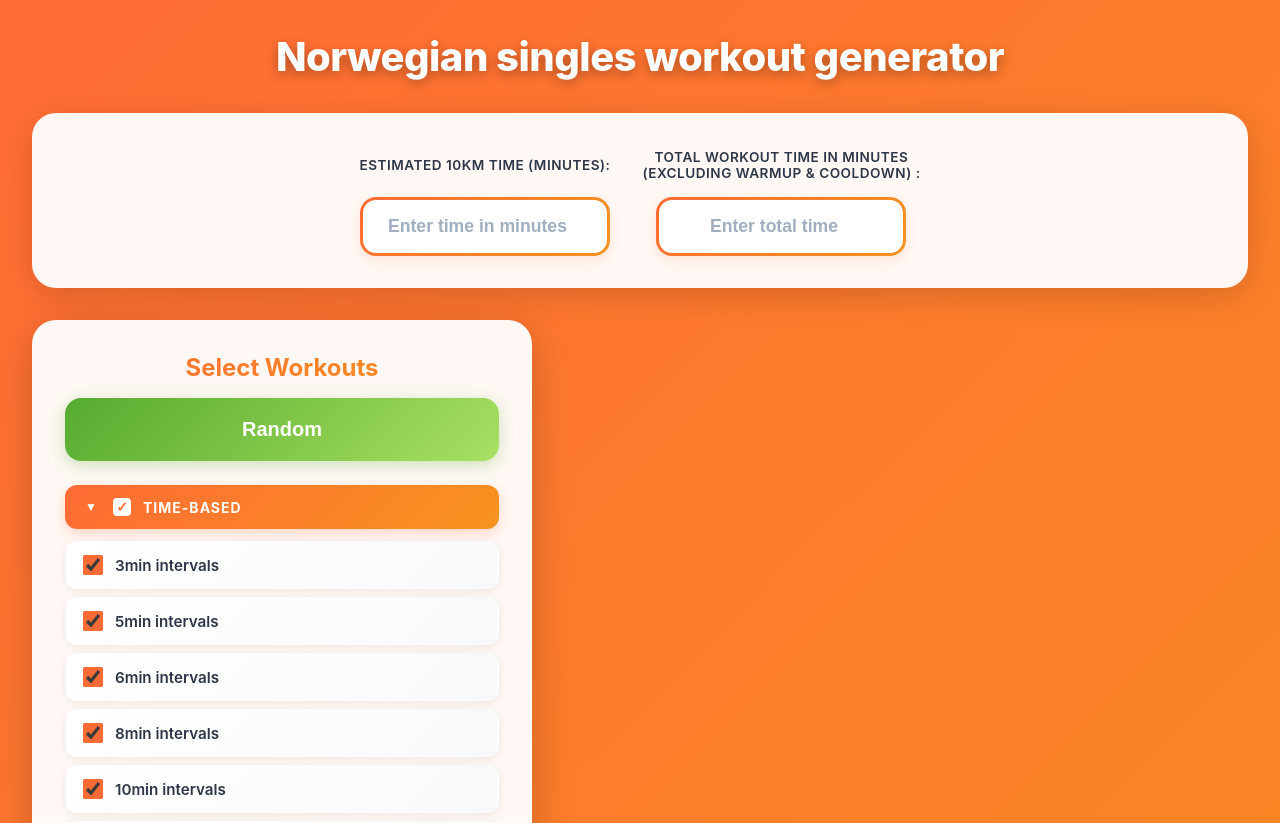
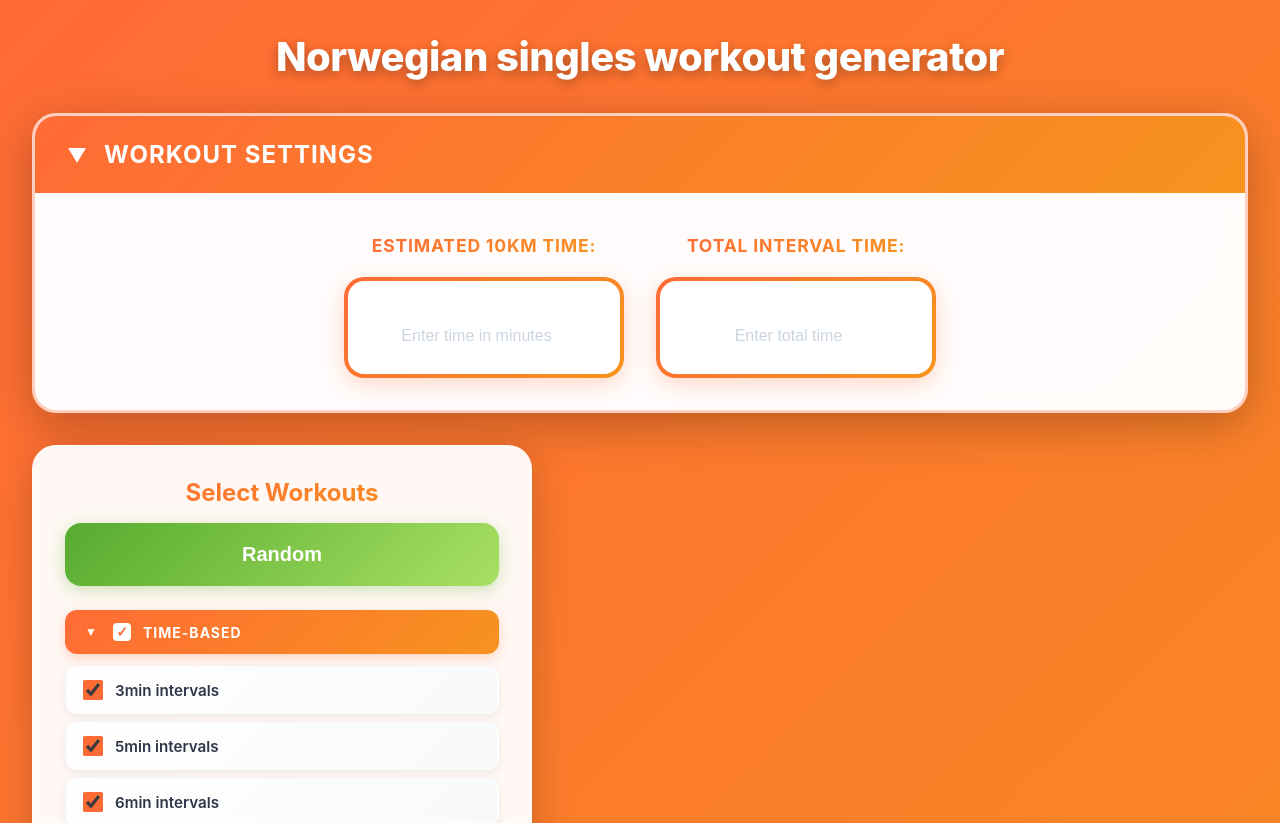
Before and after one commit to ChristoferRyas/nsa-workouts, an Angular app: page / in a window 1280 px wide. Shown: the top 823 px of the page. Built offline with nearby package versions, Linux system fonts and the light colour scheme.

Commit message:
Put workout settings in own section

```diff
--- a/src/app/components/start/start.html
+++ b/src/app/components/start/start.html
@@ -1,9 +1,23 @@
 <div class="start-container">
   <h1 class="start-title">Norwegian singles workout generator</h1>
 
+  <div class="input-section-wrapper">
+    <div class="input-section-header" (click)="toggleInputSection()">
+      <h2 class="input-section-title">
+        <span class="collapse-icon" [class.collapsed]="isInputSectionCollapsed()">▼</span>
+        Workout Settings @if (isInputSectionCollapsed() && estimatedTime() !== null &&
+        totalIntervalTime() !== null) {
+        <span class="settings-preview">
+          (10km: {{ estimatedTime() }}min | Total: {{ totalIntervalTime() }}min)
+        </span>
+        }
+      </h2>
+    </div>
+
+    @if (!isInputSectionCollapsed()) {
     <div class="input-row">
       <div class="input-group">
-      <label for="estimatedTime">Estimated 10km time (minutes):</label>
+        <label for="estimatedTime">Estimated 10km time:</label>
         <input
           id="estimatedTime"
           type="number"
@@ -16,9 +30,7 @@
       </div>
 
       <div class="input-group">
-      <label for="totalTime"
-        >Total workout time in minutes<br />(excluding warmup & cooldown) :</label
-      >
+        <label for="totalTime">Total interval time:</label>
         <input
           id="totalTime"
           type="number"
@@ -29,6 +41,8 @@
           class="time-input"
         />
       </div>
+    </div>
+    }
   </div>
 
   <div class="content-layout">
@@ -48,7 +62,8 @@
           <button
             class="collapse-toggle"
             (click)="toggleCategoryCollapse(categoryGroup.category, $event)"
-            [attr.aria-expanded]="!isCategoryCollapsed(categoryGroup.category)">
+            [attr.aria-expanded]="!isCategoryCollapsed(categoryGroup.category)"
+          >
             <span [class.collapsed]="isCategoryCollapsed(categoryGroup.category)">▼</span>
           </button>
           <input
@@ -60,11 +75,10 @@
           />
           <label [for]="'category-' + categoryGroup.category">{{ categoryGroup.category }}</label>
         </h4>
-        }
-        @if (!isCategoryCollapsed(categoryGroup.category) || isRandomizing()) {
+        } @if (!isCategoryCollapsed(categoryGroup.category) || isRandomizing()) {
         <div class="workouts-list">
-          @for (workout of categoryGroup.workouts; track workout.id) {
-          @if (!isRandomizing() || isWorkoutIncluded(workout.id)) {
+          @for (workout of categoryGroup.workouts; track workout.id) { @if (!isRandomizing() ||
+          isWorkoutIncluded(workout.id)) {
           <div
             class="workout-item"
             [class.highlighted]="isWorkoutHighlighted(workout.id)"
@@ -85,8 +99,7 @@
               <div class="workout-name">{{ workout.name }}</div>
             </label>
           </div>
-          }
-          }
+          } }
         </div>
         }
       </div>
--- a/src/app/components/start/start.scss
+++ b/src/app/components/start/start.scss
@@ -18,6 +18,63 @@
   letter-spacing: -0.5px;
 }
 
+.input-section-wrapper {
+  width: 100%;
+  background: rgba(255, 255, 255, 0.98);
+  border-radius: 1.5rem;
+  box-shadow: 0 12px 48px rgba(0, 0, 0, 0.25);
+  backdrop-filter: blur(10px);
+  border: 3px solid rgba(255, 107, 53, 0.3);
+  overflow: hidden;
+  transition: all 0.3s ease;
+
+  &:hover {
+    box-shadow: 0 16px 56px rgba(255, 107, 53, 0.3);
+    border-color: rgba(255, 107, 53, 0.5);
+  }
+}
+
+.input-section-header {
+  padding: 1.5rem 2rem;
+  background: linear-gradient(135deg, #FF6B35 0%, #F7931E 100%);
+  cursor: pointer;
+  transition: all 0.3s ease;
+
+  &:hover {
+    background: linear-gradient(135deg, #e05a2a 0%, #e08516 100%);
+  }
+}
+
+.input-section-title {
+  margin: 0;
+  font-size: 1.5rem;
+  font-weight: 700;
+  color: white;
+  display: flex;
+  align-items: center;
+  gap: 1rem;
+  text-transform: uppercase;
+  letter-spacing: 1px;
+
+  .collapse-icon {
+    transition: transform 0.3s ease;
+    display: inline-block;
+    font-size: 1.2rem;
+
+    &.collapsed {
+      transform: rotate(-90deg);
+    }
+  }
+
+  .settings-preview {
+    font-size: 0.9rem;
+    font-weight: 500;
+    opacity: 0.9;
+    text-transform: none;
+    letter-spacing: normal;
+  }
+}
+
 .input-row {
   display: flex;
   gap: 2rem;
@@ -25,10 +82,7 @@
   justify-content: center;
   width: 100%;
   padding: 2rem;
-  background: rgba(255, 255, 255, 0.95);
-  border-radius: 1.5rem;
-  box-shadow: 0 8px 32px rgba(0, 0, 0, 0.15);
-  backdrop-filter: blur(10px);
+  animation: slideDown 0.3s ease-out;
 
   @media (max-width: 768px) {
     flex-direction: column;
@@ -44,40 +98,52 @@
   gap: 0.75rem;
 
   label {
-    font-size: 1rem;
-    font-weight: 600;
+    font-size: 1.1rem;
+    font-weight: 700;
     color: #2d3748;
     text-transform: uppercase;
-    letter-spacing: 0.5px;
-    font-size: 0.85rem;
+    letter-spacing: 0.8px;
     min-height: 2.5rem;
     display: flex;
     align-items: center;
     justify-content: center;
     text-align: center;
+    background: linear-gradient(135deg, #FF6B35, #F7931E);
+    -webkit-background-clip: text;
+    -webkit-text-fill-color: transparent;
+    background-clip: text;
   }
 
   .time-input {
-    padding: 1rem 1.5rem;
-    font-size: 1.1rem;
-    font-weight: 600;
-    border: 3px solid transparent;
-    border-radius: 1rem;
-    width: 250px;
+    padding: 1.5rem 2rem;
+    font-size: 2.5rem;
+    font-weight: 700;
+    border: 4px solid transparent;
+    border-radius: 1.25rem;
+    width: 280px;
     text-align: center;
     background: linear-gradient(white, white) padding-box,
                 linear-gradient(135deg, #FF6B35, #F7931E) border-box;
     transition: all 0.3s ease;
-    box-shadow: 0 4px 12px rgba(255, 107, 53, 0.15);
+    box-shadow: 0 6px 20px rgba(255, 107, 53, 0.25);
+    color: #FF6B35;
 
     &:focus {
       outline: none;
-      transform: translateY(-2px);
-      box-shadow: 0 8px 24px rgba(255, 107, 53, 0.3);
+      transform: translateY(-3px) scale(1.02);
+      box-shadow: 0 12px 32px rgba(255, 107, 53, 0.4);
+      border-width: 5px;
     }
 
     &::placeholder {
-      color: #a0aec0;
+      color: #cbd5e0;
+      font-size: 1rem;
+      font-weight: 500;
+    }
+
+    &:hover {
+      transform: translateY(-1px);
+      box-shadow: 0 8px 24px rgba(255, 107, 53, 0.3);
     }
   }
 
--- a/src/app/components/start/start.ts
+++ b/src/app/components/start/start.ts
@@ -29,6 +29,7 @@ export class Start implements OnInit, AfterViewChecked {
   protected highlightedWorkoutId = signal<number | null>(null);
   protected isRandomizing = signal(false);
   protected collapsedCategories = signal<Set<string>>(new Set());
+  protected isInputSectionCollapsed = signal(false);
 
   private intervalId: any = null;
   private currentIndex = 0;
@@ -87,6 +88,15 @@ export class Start implements OnInit, AfterViewChecked {
     this.loadExcludedWorkouts();
     this.loadTotalIntervalTime();
     this.loadCollapsedCategories();
+
+    // Collapse input section if user has already entered values
+    if (this.estimatedTime() !== null && this.totalIntervalTime() !== null) {
+      this.isInputSectionCollapsed.set(true);
+    }
+  }
+
+  toggleInputSection() {
+    this.isInputSectionCollapsed.set(!this.isInputSectionCollapsed());
   }
 
   ngAfterViewChecked() {
@@ -246,7 +256,7 @@ export class Start implements OnInit, AfterViewChecked {
     const time = this.estimatedTime();
     const totalTime = this.totalIntervalTime();
 
-    // Calculate number of sets based on total interval time
+    // Calculate number of sets based on total interval time (excluding rest)
     if (totalTime !== null && totalTime > 0) {
       let duration = workout.duration;
       if (duration === undefined && workout.distance !== undefined && time !== null && time > 0) {
@@ -255,9 +265,9 @@ export class Start implements OnInit, AfterViewChecked {
 
       if (duration !== undefined) {
         const totalTimeSeconds = totalTime * 60; // convert minutes to seconds
-        const intervalWithRest = duration + workout.rest; // duration + rest time
-        const sets = Math.floor(totalTimeSeconds / intervalWithRest);
-        this.calculatedSets.set(sets);
+        // Calculate sets based only on interval time, then round to nearest
+        const sets = Math.round(totalTimeSeconds / duration);
+        this.calculatedSets.set(sets > 0 ? sets : 1);
       } else {
         this.calculatedSets.set(null);
       }
```
Lines whose indentation alone changed are shown as unchanged.
